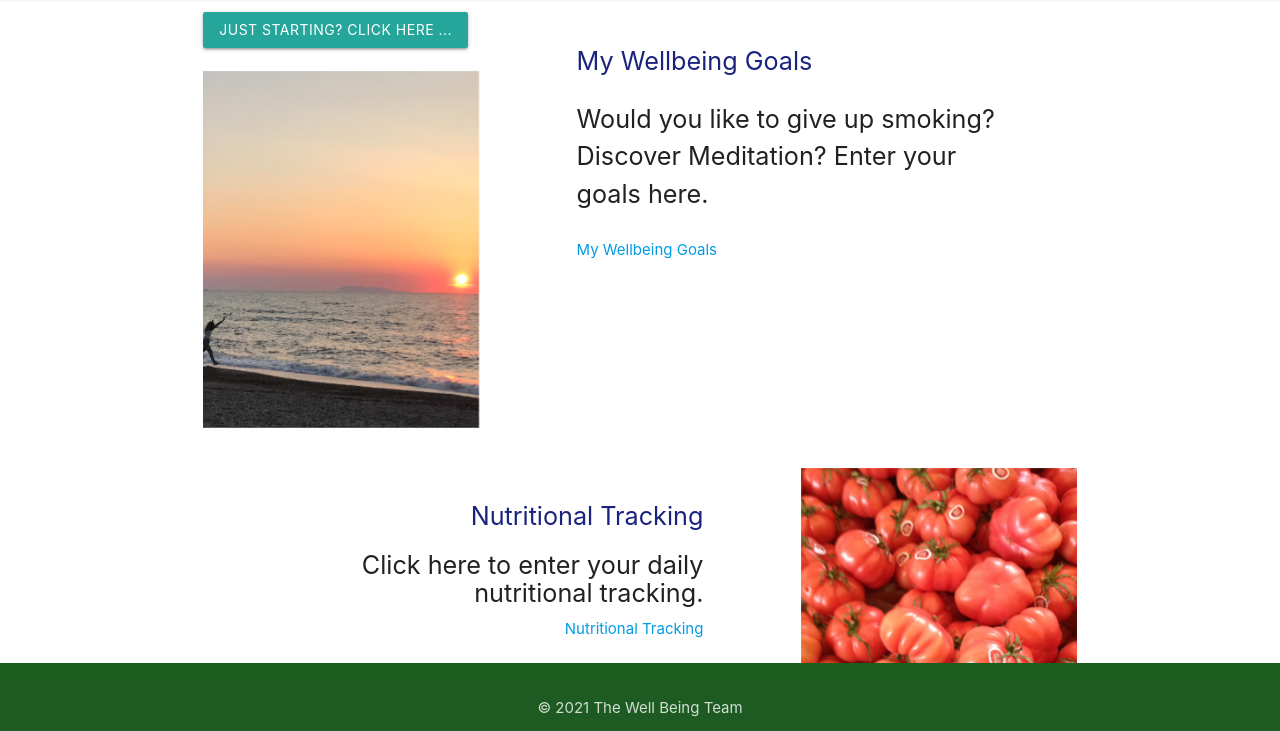
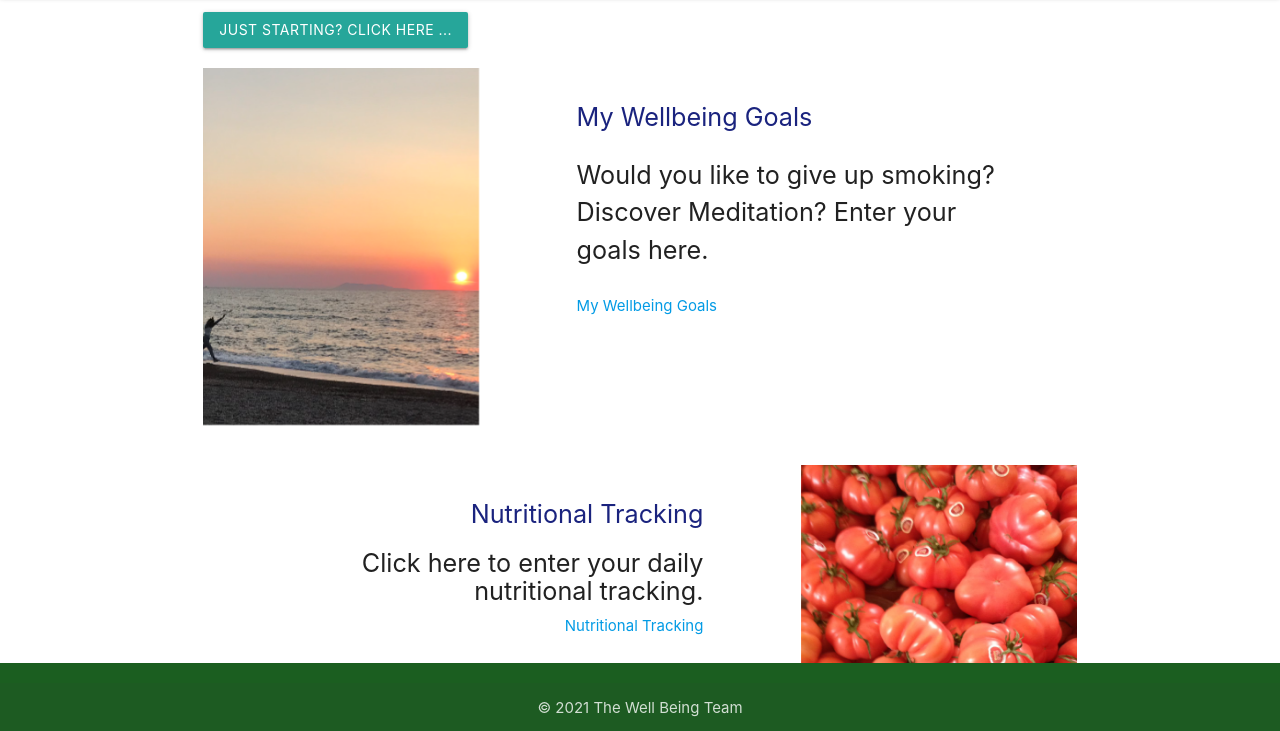
Before and after one commit to sallyxp/believe, a plain HTML site: page index.html in a window 1280 px wide. Shown: the part 67-798 px from the top of the page. Drawn offline with Linux system fonts and the light colour scheme; no server answers.

Commit message:
placed modal button into its own row

```diff
--- a/index.html
+++ b/index.html
@@ -54,10 +54,15 @@
     <!-- Contents -->
     <main class="container section " id="photos">
 
+        <!-- Modal Trigger -->
         <section class="row">
             <div class="col l4 m4 hide-on-small-only">
                 <a class="waves-effect waves-light btn modal-trigger" href="#modal1">Just starting? Click Here ...</a>
-                <br><br>
+            </div>
+        </section>
+
+        <section class="row">
+            <div class="col l4 m4 hide-on-small-only">
                 <img src="img/sally-rodgers-sunset.png" alt="Greek sunset" class="responsive-img materialboxed">
             </div>
             <div class="col l6 offset-l1  m6 hide-on-small-only">
```
